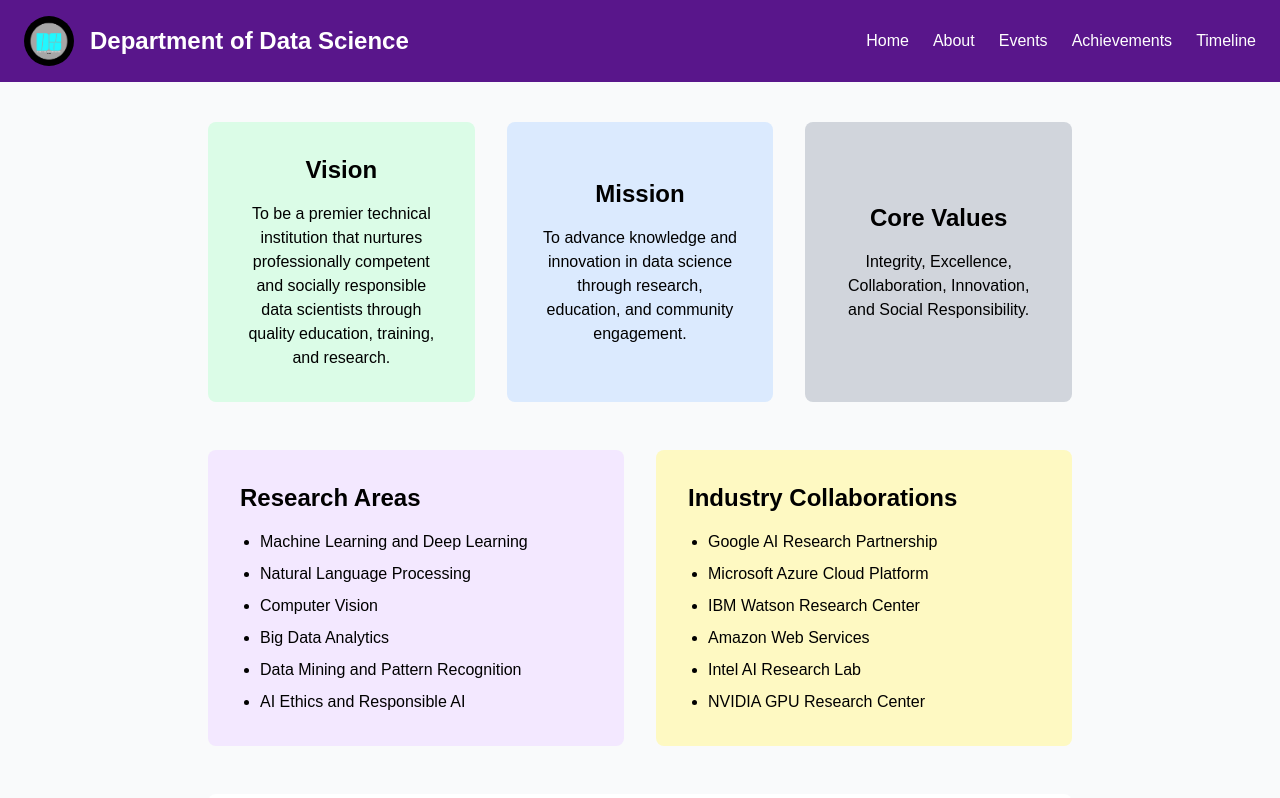
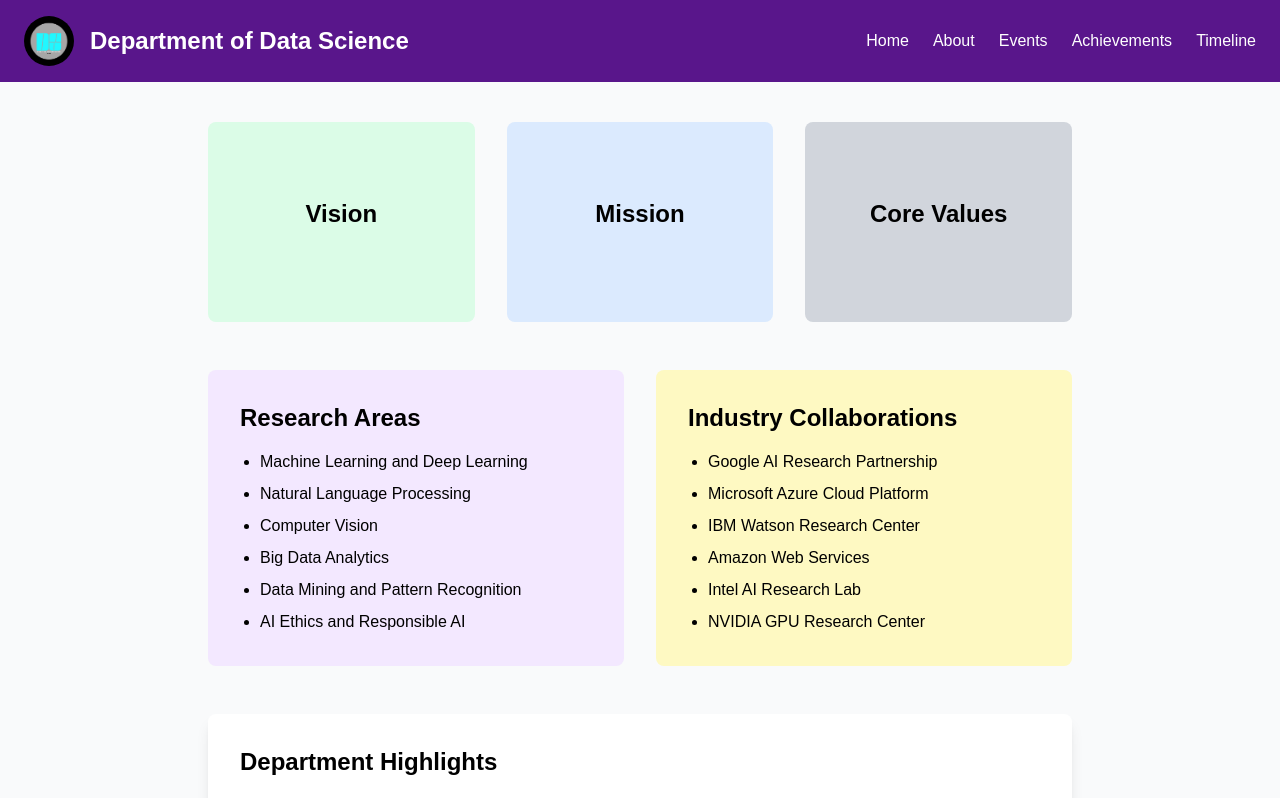
Before and after one commit to A56-A5/ds-website, a Next.js app in the folder DS/: page /about in a window 1280 px wide. Shown: the top 798 px of the page. Built offline with nearby package versions, Linux system fonts and the light colour scheme.

Commit message:
added animation to hero section , navbar , mission vission goal

```diff
--- a/DS/src/app/components/AboutSection.jsx
+++ b/DS/src/app/components/AboutSection.jsx
@@ -2,17 +2,17 @@ export default function AboutSection() {
   return (
     <section className="mb-10">
       <div className="grid grid-cols-1 md:grid-cols-3 gap-8 mb-12">
-        <div className="bg-green-100 rounded-lg p-8 flex flex-col items-center justify-center text-center">
-          <h2 className="text-2xl font-bold mb-4">Vision</h2>
-          <p>To be a premier technical institution that nurtures professionally competent and socially responsible data scientists through quality education, training, and research.</p>
+        <div className="bg-green-100 rounded-lg p-8 flex flex-col items-center justify-center text-center group relative min-h-[200px]">
+          <h2 className="text-2xl font-bold mb-4 transition-opacity duration-300 group-hover:opacity-0">Vision</h2>
+          <p className="opacity-0 group-hover:opacity-100 transition-opacity duration-300 absolute top-1/2 left-1/2 transform -translate-x-1/2 -translate-y-1/2 w-[90%]">To be a premier technical institution that nurtures professionally competent and socially responsible data scientists through quality education, training, and research.</p>
         </div>
-        <div className="bg-blue-100 rounded-lg p-8 flex flex-col items-center justify-center text-center">
-          <h2 className="text-2xl font-bold mb-4">Mission</h2>
-          <p>To advance knowledge and innovation in data science through research, education, and community engagement.</p>
+        <div className="bg-blue-100 rounded-lg p-8 flex flex-col items-center justify-center text-center group relative min-h-[200px]">
+          <h2 className="text-2xl font-bold mb-4 transition-opacity duration-300 group-hover:opacity-0">Mission</h2>
+          <p className="opacity-0 group-hover:opacity-100 transition-opacity duration-300 absolute top-1/2 left-1/2 transform -translate-x-1/2 -translate-y-1/2 w-[90%]">To advance knowledge and innovation in data science through research, education, and community engagement.</p>
         </div>
-        <div className="bg-gray-300 rounded-lg p-8 flex flex-col items-center justify-center text-center">
-          <h2 className="text-2xl font-bold mb-4">Core Values</h2>
-          <p>Integrity, Excellence, Collaboration, Innovation, and Social Responsibility.</p>
+        <div className="bg-gray-300 rounded-lg p-8 flex flex-col items-center justify-center text-center group relative min-h-[200px]">
+          <h2 className="text-2xl font-bold mb-4 transition-opacity duration-300 group-hover:opacity-0">Core Values</h2>
+          <p className="opacity-0 group-hover:opacity-100 transition-opacity duration-300 absolute top-1/2 left-1/2 transform -translate-x-1/2 -translate-y-1/2 w-[90%]">Integrity, Excellence, Collaboration, Innovation, and Social Responsibility.</p>
         </div>
       </div>
 
--- a/DS/src/app/components/Hero.jsx
+++ b/DS/src/app/components/Hero.jsx
@@ -2,7 +2,7 @@ import Image from "next/image";
 
 export default function Hero() {
   return (
-    <header className="relative bg-gradient-to-br from-purple-100 via-blue-50 to-white text-center py-20 flex flex-col items-center justify-center overflow-hidden">
+    <header className="relative bg-gradient-to-br from-purple-100 via-blue-50 to-white text-center py-20 flex flex-col items-center justify-center overflow-hidden transition-all duration-700 ease-in-out opacity-0 translate-y-4 animate-fadeInUp">
       <div className="absolute inset-0 pointer-events-none opacity-30 bg-[radial-gradient(circle_at_60%_40%,rgba(168,85,247,0.2)_0%,transparent_70%)]"></div>
       <Image
         src="/ds_logo.png"
--- a/DS/src/app/components/Navbar.jsx
+++ b/DS/src/app/components/Navbar.jsx
@@ -3,7 +3,7 @@ import Image from "next/image";
 
 export default function Navbar() {
   return (
-    <nav className="bg-purple-900 text-white px-6 py-4 flex justify-between items-center">
+    <nav className="bg-purple-900 text-white px-6 py-4 flex justify-between items-center transition-opacity duration-500 ease-in-out opacity-0 animate-fadeIn">
       <div className="flex items-center space-x-4">
         <Image
           src="/ds_logo.png"
--- a/DS/src/app/globals.css
+++ b/DS/src/app/globals.css
@@ -35,3 +35,21 @@ body {
   color: var(--foreground);
   font-family: Arial, Helvetica, sans-serif;
 }
+
+@keyframes fadeIn {
+  from { opacity: 0; }
+  to { opacity: 1; }
+}
+
+@keyframes fadeInUp {
+  from { opacity: 0; transform: translateY(20px); }
+  to { opacity: 1; transform: translateY(0); }
+}
+
+.animate-fadeIn {
+  animation: fadeIn 1s ease-in-out forwards;
+}
+
+.animate-fadeInUp {
+  animation: fadeInUp 1s ease-in-out forwards;
+}
```
